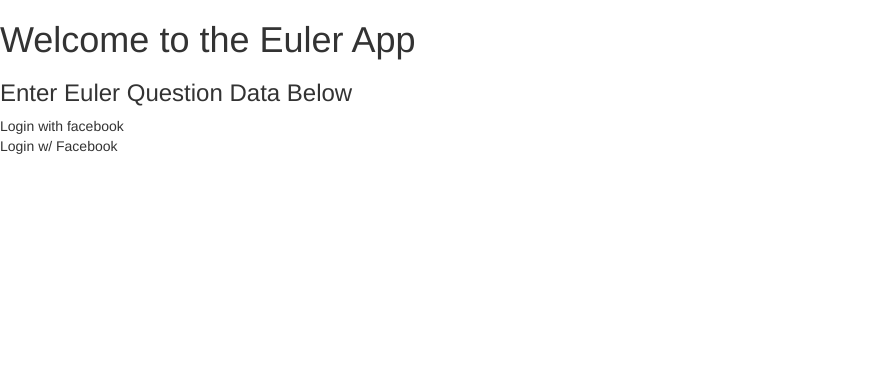
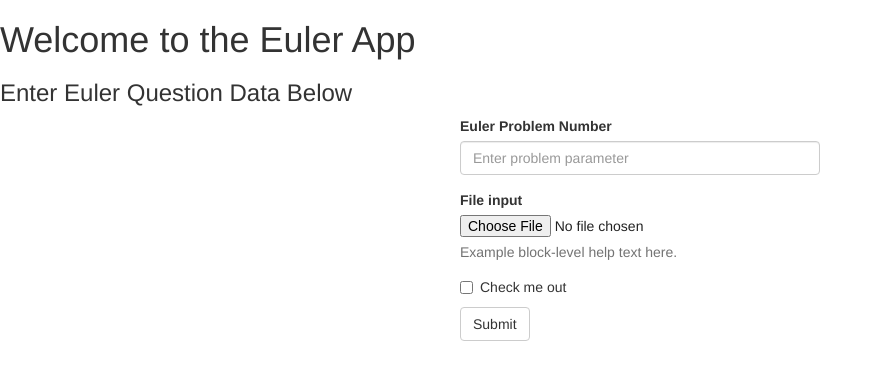
Before and after one commit to mikenewt/eulerapp, a Flask app: page / in a window 1280 px wide. Shown: the top 380 px of the page, without its empty margins (0-883 px from the left). Run offline with Flask 2, Linux system fonts and the light colour scheme; some libraries are stand-ins or nearby versions.

Commit message:
added html form for euler problems

```diff
--- a/app/templates/index.html
+++ b/app/templates/index.html
@@ -50,13 +50,38 @@
 
 		<h3>Enter Euler Question Data Below</h3>
 
+		<div class="container">
 
+			<div class="row">
 
-		<fb:login-button scope="public_profile,email" onlogin="checkLoginState();">
-		</fb:login-button>
-		<fb:login-button length="long"></fb:login-button>
-		<div class="fb-login-button" data-max-rows="1" data-size="medium" data-show-faces="false" data-auto-logout-link="false">Login with facebook</div>
-		<div class="fb-login-button" data-show-faces="true" data-width="200" data-max-rows="1">Login w/ Facebook</div>
+				<div class="col-md-4">
+				</div>
+
+				<div class="col-md-4">
+					<form role="form">
+					  <div class="form-group">
+						<label for="exampleInputEmail1">Euler Problem Number</label>
+						<input type="email" class="form-control" id="exampleInputEmail1" placeholder="Enter problem parameter">
+					  </div>
+						<div class="form-group">
+						<label for="exampleInputFile">File input</label>
+						<input type="file" id="exampleInputFile">
+						<p class="help-block">Example block-level help text here.</p>
+					  </div>
+					  <div class="checkbox">
+						<label>
+						  <input type="checkbox"> Check me out
+						</label>
+					  </div>
+					  <button type="submit" class="btn btn-default">Submit</button>
+					</form>
+				</div>
+
+				<div class="col-md-4">
+				</div>
+			</div>
+		</div>
+
 
         <script src="js/main.js"></script>
 
```
